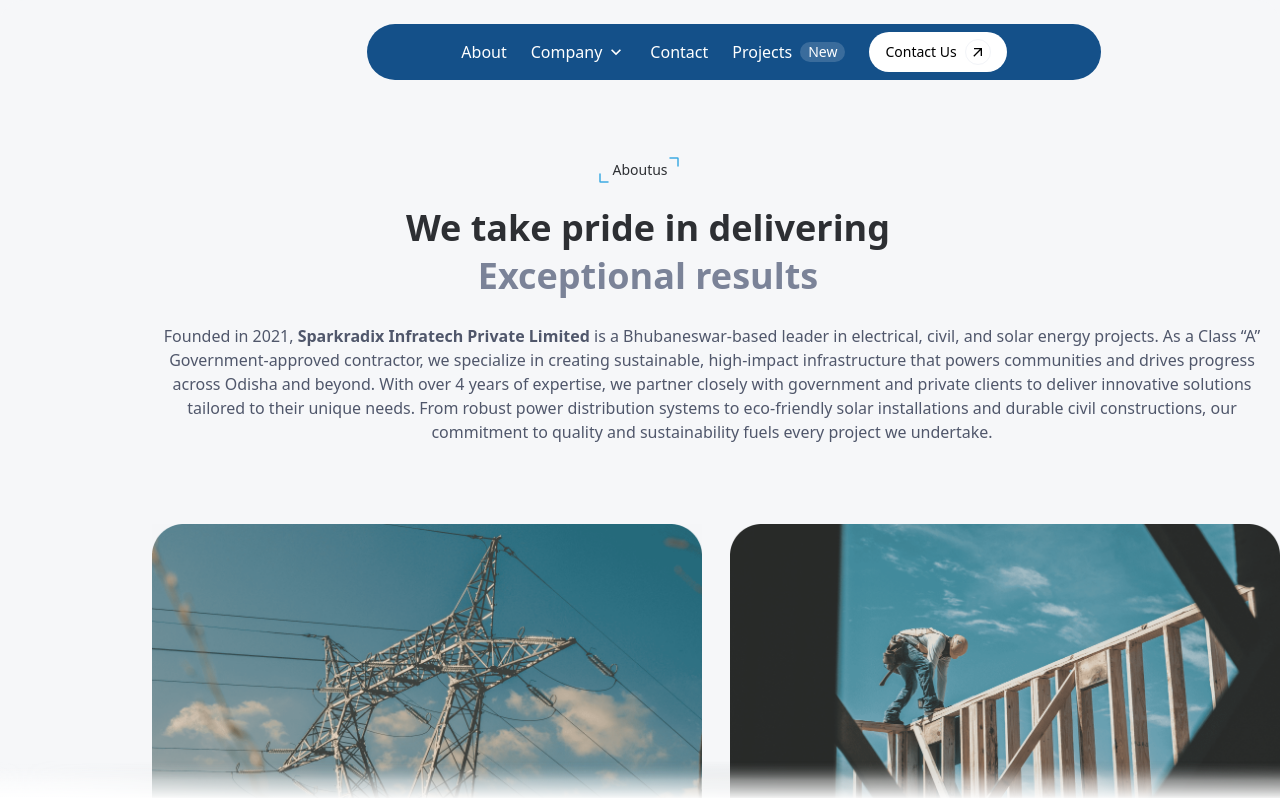
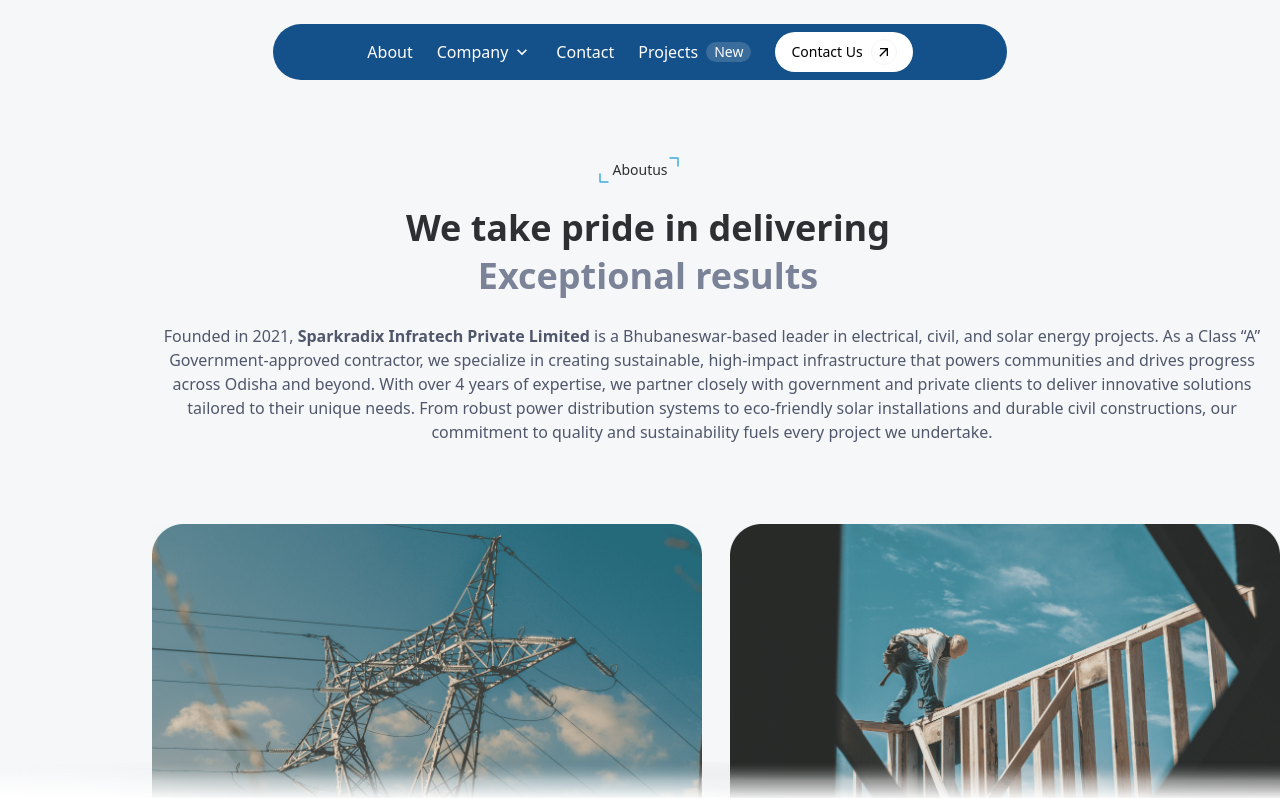
Before and after one commit to aryan7412/Infratech, a Next.js app: page /about in a window 1280 px wide. Shown: the top 798 px of the page. Built offline with nearby package versions, Linux system fonts and the light colour scheme.

Commit message:
Added Some Animation1

```diff
--- a/app/(root)/layout.tsx
+++ b/app/(root)/layout.tsx
@@ -8,8 +8,8 @@
 }>) {
   return (
     <div className="relative flex min-h-screen flex-col bg-[#F6F7F9]">
-      <Header />
-      <div className="flex-1 wrapper bg-[#F6F7F9] rounded-t-3xl overflow-hidden">
+            <Header />
+      <div className="flex-1 wrapper bg-[#F6F7F9] rounded-t-3xl overflow-hidden -mt-14">
         <main>
           {children}
         </main>
--- a/components/FAQ/index.tsx
+++ b/components/FAQ/index.tsx
@@ -48,7 +48,7 @@
   return (
     <div className="flex flex-col md:flex-row bg-[#F6F7F9] pb-20 gap-44 mt-20">
       {/* Left Section */}
-      <div className="max-w-lg">
+      <div className="max-w-lg ">
         <SectionHeading text="FAQ's" align="left" />
         <Heading text1="Have questions," text2="We got answers." align="left" />
         <p className="ml-40 mt-5 text-[#50576B] text-sm">
--- a/components/Navbar.tsx
+++ b/components/Navbar.tsx
@@ -6,7 +6,7 @@
 
 const Header = () => {
     return (
-        <div className='absolute flex justify-center translate-x-1/2 translate-y-6 z-10'>
+        <div className='flex justify-center translate-y-6 z-50 sticky top-0'>
             <div className="bg-[#145089] flex w-[734px] h-[56px] rounded-full text-white items-center justify-center gap-6 px-4">
                 <Link href="/About">
                     <div className="flex items-center">About</div>
--- a/components/OurProcess/index.tsx
+++ b/components/OurProcess/index.tsx
@@ -1,6 +1,11 @@
+"use client"
+
 import Heading from "@/components/Heading/Heading";
 import SectionHeading from "@/components/Heading/SectionHeading";
 import { TbBorderCornerSquare } from "react-icons/tb";
+import { useEffect } from 'react';
+import AOS from 'aos';
+import 'aos/dist/aos.css';
 
 interface Step {
   title: string;
@@ -61,7 +66,7 @@
     </div>
 
     {/* Content */}
-    <div className="pb-14">
+    <div className="pb-14" data-aos="fade-up">
       <h3 className="text-lg font-bold text-black flex items-center gap-2 relative">
         {title}
         <TbBorderCornerSquare
@@ -75,10 +80,16 @@
 );
 
 const ProcessSection: React.FC = () => {
+  useEffect(() => {
+    AOS.init({
+      duration: 1000,
+      once: true
+    });
+  }, []);
   return (
-    <div className="flex flex-col md:flex-row gap-40 bg-[#F6F7F9]  mt-10">
+    <div className="  flex flex-col md:flex-row gap-40 bg-[#F6F7F9] mt-10">
       {/* Left Section */}
-      <div className="max-w-lg">
+      <div className=" max-w-lg">
         <SectionHeading text="Our process" align="left" />
         <Heading
           text1="A proven & effective "
@@ -101,6 +112,7 @@
             title={step.title}
             description={step.description}
             isLast={index === steps.length - 1}
+
           />
         ))}
       </div>
--- a/components/ui/accordion.tsx
+++ b/components/ui/accordion.tsx
@@ -2,9 +2,7 @@
 
 import * as React from "react"
 import * as AccordionPrimitive from "@radix-ui/react-accordion"
-import { ChevronDown } from "lucide-react"
 import { Plus, Minus } from "lucide-react"
-
 import { cn } from "@/lib/utils"
 
 
--- a/components/ui/button.tsx
+++ b/components/ui/button.tsx
@@ -9,7 +9,7 @@
   {
     variants: {
       variant: {
-        default: "bg-primary text-primary-foreground hover:bg-primary/90",
+        default: "bg-primary text-primary-foreground hover:bg-slate-100",
         destructive:
           "bg-destructive text-destructive-foreground hover:bg-destructive/90",
         outline:
```
